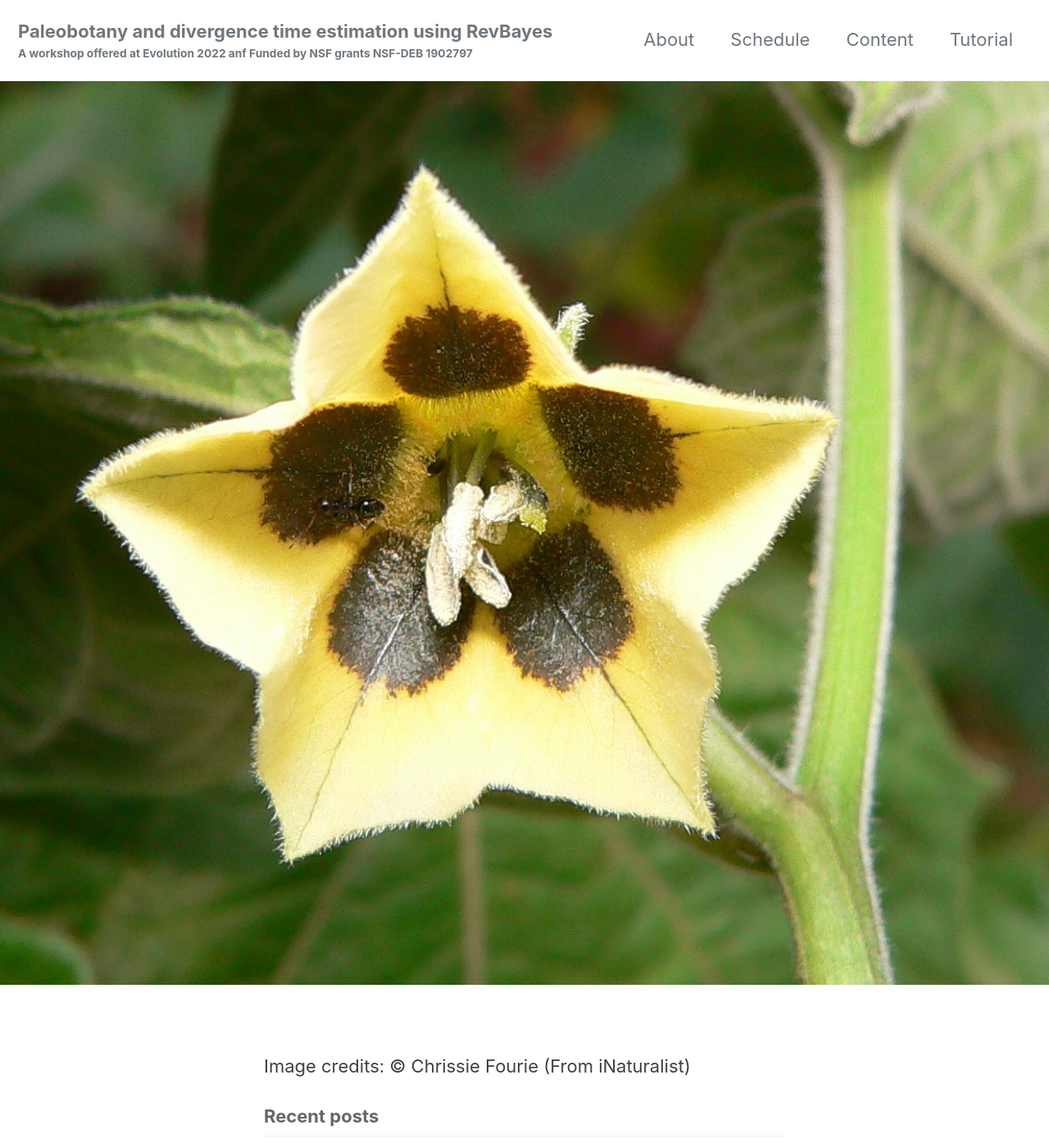
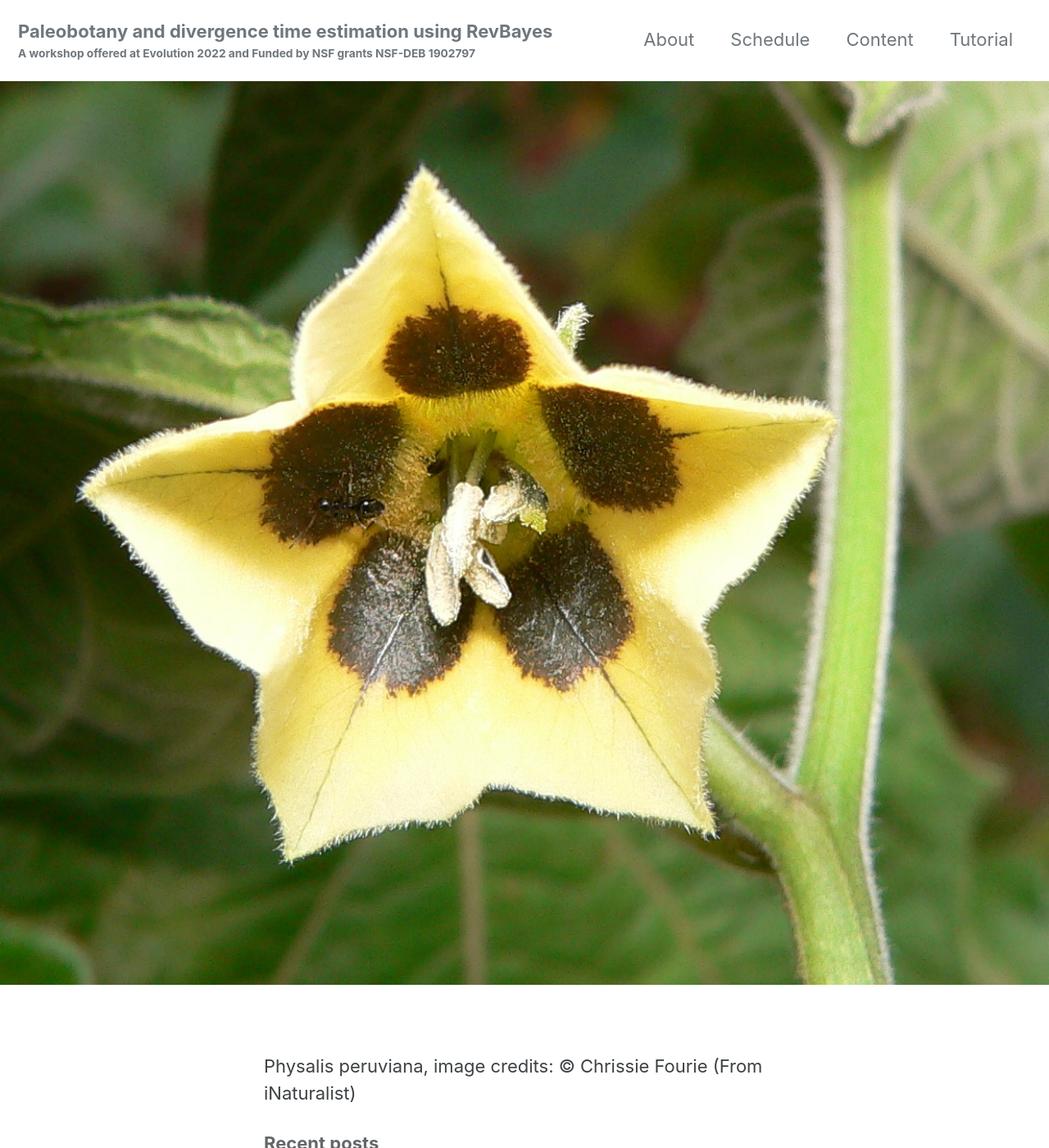
Before and after one commit to ixchelgzlzr/TED_and_Paleobotany, a Jekyll site: the page built from index.html, in a window 1280 px wide and 1400 px high. Shown: the whole window at 82% size. Built offline with Jekyll 4.4.1, drawn with Linux system fonts in a browser that asks for light colours; cached includes are drawn as plain includes; the list of posts is cut into pages by our own code.

```diff
--- a/_config.yml
+++ b/_config.yml
@@ -18,7 +18,7 @@ minimal_mistakes_skin    : "default" # "air", "aqua", "contrast", "dark", "dirt"
 locale                   : "en-US"
 title                    : "Paleobotany and divergence time estimation using RevBayes"
 title_separator          : "-"
-subtitle                 : "A workshop offered at Evolution 2022 anf Funded by NSF grants NSF-DEB 1902797"
+subtitle                 : "A workshop offered at Evolution 2022 and Funded by NSF grants NSF-DEB 1902797"
 name                     : "Your Name"
 description              : "An amazing website."
 url                      : # the base hostname & protocol for your site e.g. "https://mmistakes.github.io"
--- a/index.html
+++ b/index.html
@@ -4,4 +4,4 @@ author_profile: false
 header:
   image: images/Physalis_peruviana.jpeg
 ---
-Image credits: © Chrissie Fourie (From iNaturalist)
+Physalis peruviana, image credits: © Chrissie Fourie (From iNaturalist)
```
Also changed, not shown: about.md (+1 -0 lines), content.md (+1 -0 lines).
